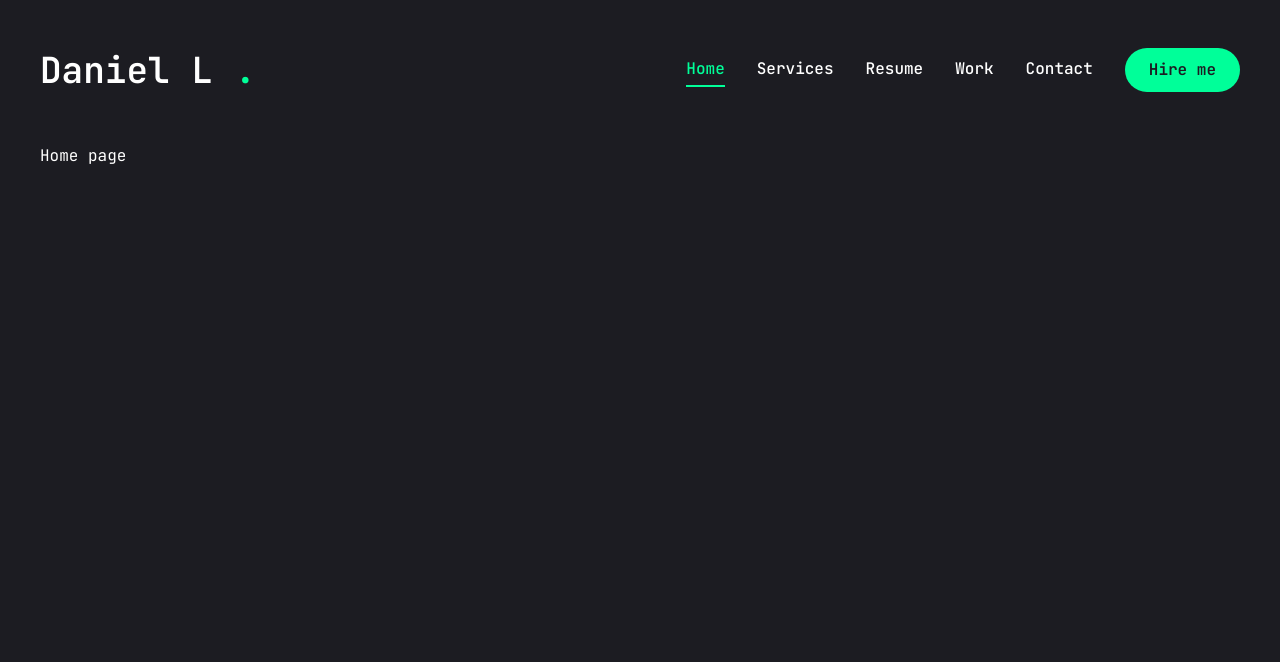
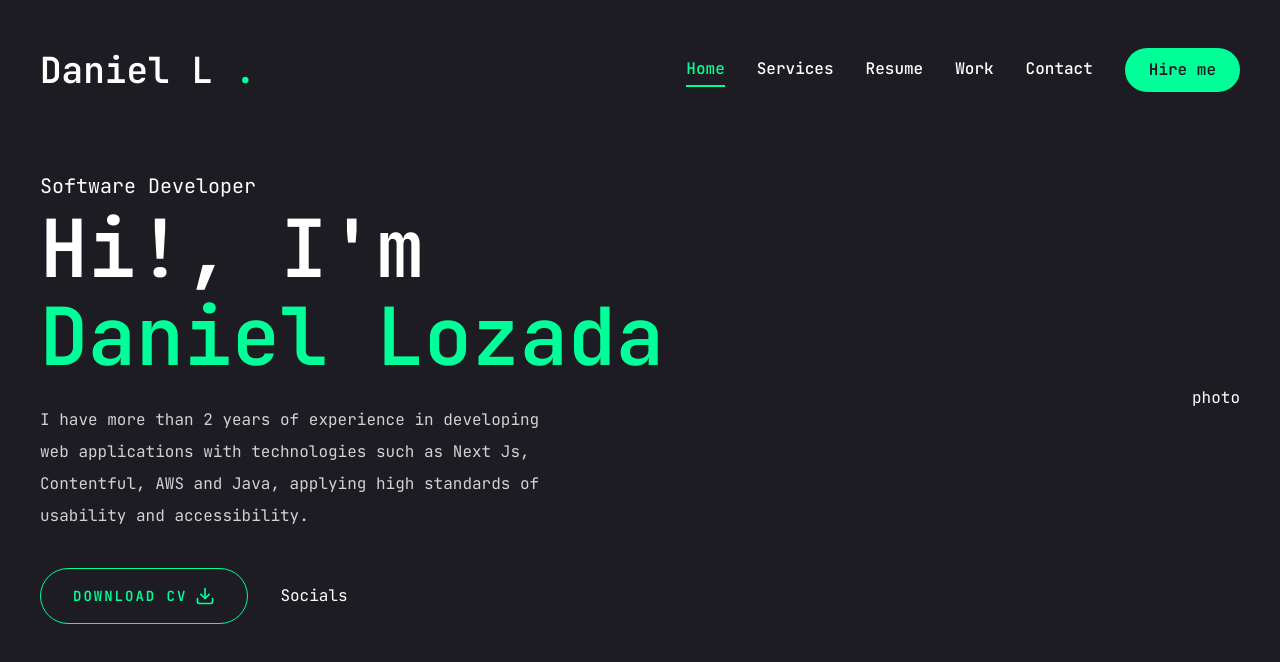
Before and after one commit to dflr10/daniellozadadev, a Next.js app: page / in a window 1280 px wide. Shown: the top 662 px of the page. Built offline with nearby package versions, Linux system fonts and the light colour scheme.

Commit message:
feature(global.css, page): homepage info added and global css headers styles createds

```diff
--- a/app/globals.css
+++ b/app/globals.css
@@ -72,4 +72,13 @@
   body {
     @apply font-primary bg-primary text-white leading-loose;
   }
+  h1 {
+    @apply text-[48px] xl:text-[80px] leading-[1.1] font-semibold;
+  }
+  h2 {
+    @apply text-[36px] xl:text-[48px] leading-[1.1] font-semibold;
+  }
+  h3 {
+    @apply text-[20px] xl:text-[24px] leading-[1.1] font-semibold;
+  }
 }
--- a/app/page.tsx
+++ b/app/page.tsx
@@ -1,13 +1,41 @@
-import {Button} from "@/components/ui/button";
-import {FiDownload} from "react-icons/fi";
-
+import { Button } from "@/components/ui/button";
+import { FiDownload } from "react-icons/fi";
 
 function Home() {
   return (
     <section className="h-full">
-      <div className="container mx-auto">Home page</div>
+      <div className="container mx-auto h-full">
+        <div className="flex flex-col xl:flex-row items-center justify-between xl:pt-8 xl:pb-24">
+          {/*text*/}
+          <div className="text-center xl:text-left">
+            <span className="text-xl">Software Developer</span>
+            <h1 className="h1 mb-6">
+              Hi!, I'm <br /> <span className="text-accent">Daniel Lozada</span>
+            </h1>
+            <p className="max-w-[500px] mb-9 text-white/80">
+              I have more than 2 years of experience in developing web
+              applications with technologies such as Next Js, Contentful, AWS
+              and Java, applying high standards of usability and accessibility.
+            </p>
+            {/*btn & social*/}
+            <div className="flex flex-col xl:flex-row items-center gap-8">
+              <Button
+                variant="outline"
+                size="lg"
+                className="uppercase flex items-center gap-2"
+              >
+                <span>Download CV</span>
+                <FiDownload className="text-xl" />
+              </Button>
+              <div>Socials</div>
+            </div>
+          </div>
+          {/*photo*/}
+          <div>photo</div>
+        </div>
+      </div>
     </section>
-  )
+  );
 }
 
 export default Home;
```
